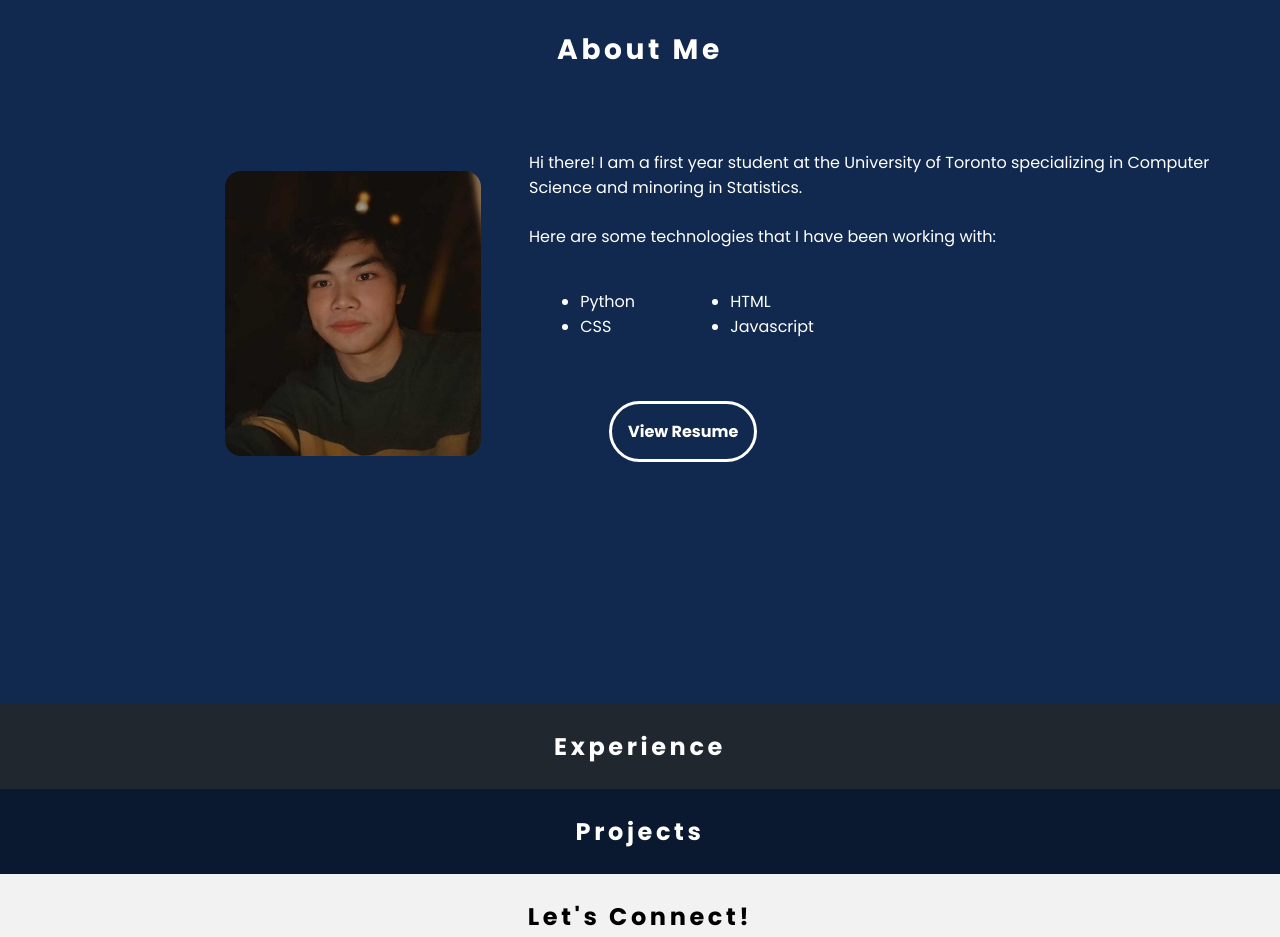
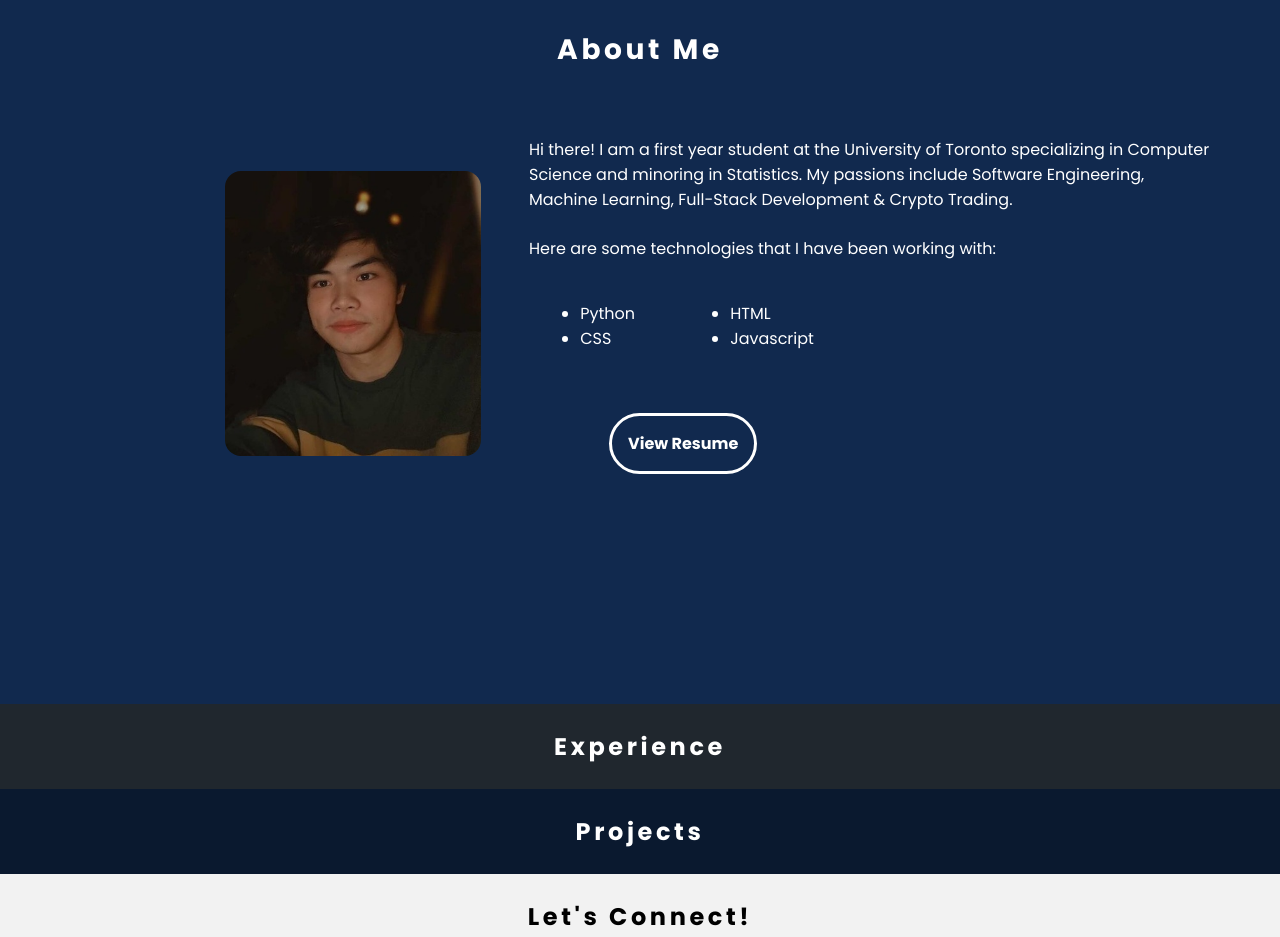
Before and after one commit to edison-lhk/Personal-Website, a plain HTML site: page index.html in a window 1280 px wide. Shown: the part 840-1777 px from the top of the page. Drawn offline with nearby package versions, Linux system fonts and the light colour scheme.

Commit message:
Add an icon for the website & more content in the about section

```diff
--- a/index.html
+++ b/index.html
@@ -6,6 +6,7 @@
         <meta name="viewport" content="width=device-width, initial-scale=1">
         <title>Edison Liem</title>
         <link rel="stylesheet" href="css/styles.css">
+        <link rel="shortcut icon" type="image/x-ico" href="images/favicon.ico"/>
     </head>
 
     <body>
@@ -64,6 +65,7 @@
                     <div class="right">
                         <p>
                             Hi there! I am a first year student at the University of Toronto specializing in Computer Science and minoring in Statistics.
+                            My passions include Software Engineering, Machine Learning, Full-Stack Development & Crypto Trading.
                         </p>
 
                         <p>Here are some technologies that I have been working with:</p>
```
Also changed, not shown: images/favicon.ico (added), 1 other file.
